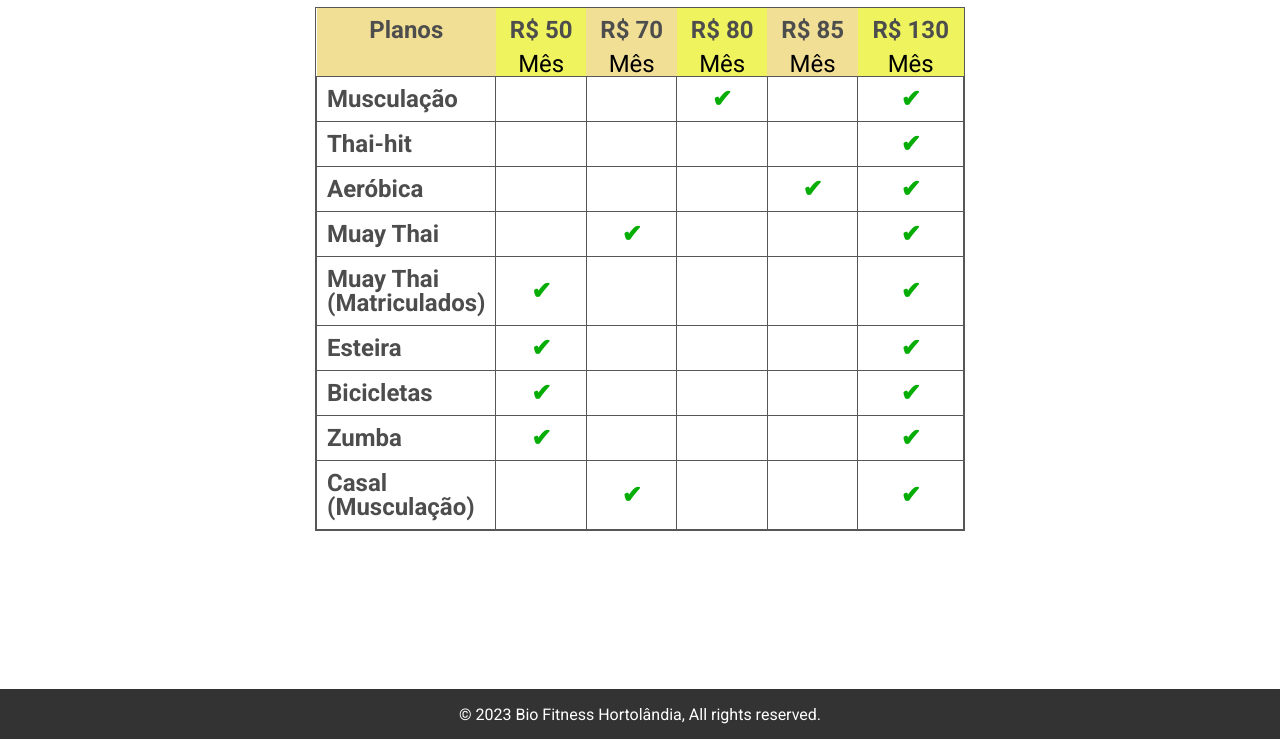
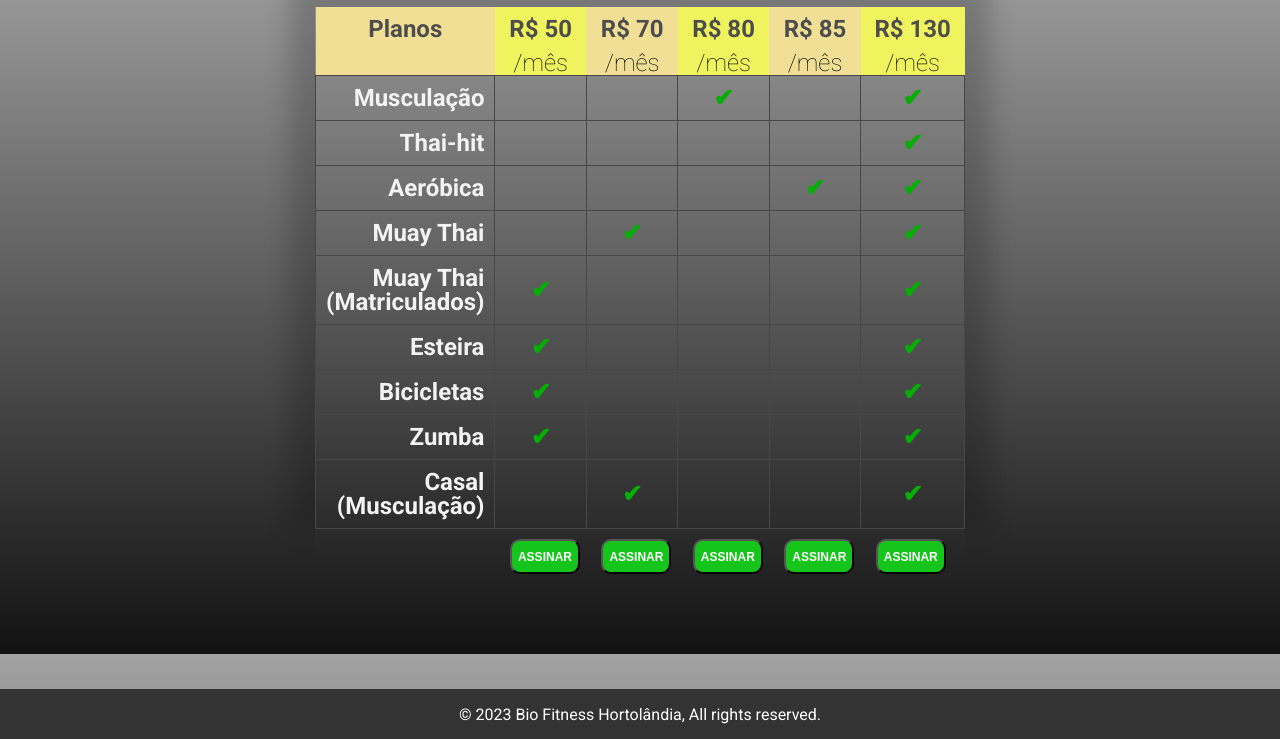
Before and after one commit to Matheus-Juliao/biofitnesshortolandia, a plain HTML site: page plans.html in a window 1280 px wide. Shown: the part 61-800 px from the top of the page. Drawn offline with Linux system fonts and the light colour scheme.

Commit message:
adjust-button-plans

```diff
--- a/css/plans.css
+++ b/css/plans.css
@@ -1,5 +1,10 @@
+
+.body-plans {
+  background: linear-gradient(to top, #121212, #a3a2a2);
+}
+
 .card-plans {
-  border: 1px solid rgb(87, 87, 87);
+  border: 0px solid rgb(180, 180, 180);
   margin: 10px auto 70px auto;
   transition: 0.4s;
   min-width: 540px;
@@ -7,12 +12,11 @@
   margin-bottom: 70px;
 }
 
-.card-plans:hover {
-  box-shadow: 0 8px 16px 0 rgba(0,0,0,0.2);
+.shadow-table {
+  box-shadow: 0px -80px 25px 25px rgba(0,0,0,0.2);
 }
 
 .table-plans-title td {
-  /* border: 1px solid rgb(87, 87, 87); */
   font-size: 150%;
   width: 20%;
 }
@@ -22,7 +26,6 @@
   text-align: center;
   color: rgb(77, 77, 77);
   font-weight: bold;
-  padding-top: 10px;
 }
 
 .table-values td {
@@ -32,6 +35,7 @@
 .table-month {
   font-size: 150%;
   text-align: center;
+  font-weight: 200;
 }
 
 .table-month td:nth-child(odd) {
@@ -54,12 +58,14 @@
   font-size: 150%;
   font-weight: bold;
   width: 20%;
-  color: rgb(77, 77, 77);
+  color: rgb(243, 243, 243);
   padding: 10px;
+  text-align: right;
 }
 
 .table-plans td {
-  border: 1px solid rgb(87, 87, 87);
+  border: 1px solid rgb(71, 71, 71);
+
 }
 
 .checkmark {
@@ -68,30 +74,28 @@
   font-weight: bold;
   text-align: center;
   vertical-align: middle;
-
 }
 
-/* .button {
-    display: inline-block;
-    padding: 15px 25px;
-    cursor: pointer;
-    text-align: center;
-    text-decoration: none;
-    outline: none;
-    color: #000000;
-    background-color: #15c51b;
-    border-radius: 10px;
-    box-shadow: 0 9px #cdcdcd;
-    font-size: 20px;
-    margin-left: auto;
-    margin-right: auto;
-    margin-top: 0px;
-    font-weight: bolder;
-    width: 20%;
-} */
+.button-plans td:nth-child(n+2):nth-child(-n+6) {
+  padding: 10px 0 10px 15px;
+}
+
+.body-plans button {
+  cursor: pointer;
+  color: #ffffff;
+  background-color: #15c51b;
+  border-radius: 10px;
+  font-size: 12px;
+  font-weight: bolder;
+  height: 35px;
+}
+
+.button:hover {
+  background-color: #a5c515;
+}
 
 @media screen and (max-width: 950px) {
-  .card {
-    margin-top: 70px;
+  .card-plans {
+    margin-top: 20px;
   }
 }
--- a/plans.html
+++ b/plans.html
@@ -1,12 +1,12 @@
 <!DOCTYPE html>
 <html lang="pt">
     <head include-html="head.html"></head>
-    <body>
+    <body class="body-plans">
         <header id="retractable-menu" include-html="retractable-menu.html"></header>
         <nav id="navbar" class="navbar" include-html="navbar.html"></nav>
         <main>
         <div class="card-plans">
-            <table>
+            <table class="shadow-table">
                 <tr class="table-values">
                     <td>Planos</td>
                     <td>R$ 50</td>
@@ -17,11 +17,11 @@
                 </tr>
                 <tr class="table-month">
                     <td></td>
-                    <td>Mês</td>
-                    <td>Mês</td>
-                    <td>Mês</td>
-                    <td>Mês</td>
-                    <td>Mês</td>
+                    <td>/mês</td>
+                    <td>/mês</td>
+                    <td>/mês</td>
+                    <td>/mês</td>
+                    <td>/mês</td>
                 </tr>
                 <tr class="table-plans">
                     <td class="tipo">Musculação</td>
@@ -95,17 +95,16 @@
                     <td></td>
                     <td class="checkmark">&#x2714;</td>
                 </tr>
-                <!-- <tr style="height:10px", title="">
+
+                <tr class="button-plans">
                     <td></td>
-                    <td class="button", style="text-align: center; vertical-align: middle;">ASSINAR</td>
-                    <td class="button", style="text-align: center; vertical-align: middle;">ASSINAR</td>
-                    <td class="button", style="text-align: center; vertical-align: middle;">ASSINAR</td>
-                    <td class="button", style="text-align: center; vertical-align: middle;">ASSINAR</td>
-                    <td class="button", style="text-align: center; vertical-align: middle;">ASSINAR</td>
-                    <td></td>
-                </tr> -->
+                    <td><button>ASSINAR</button></td>
+                    <td><button>ASSINAR</button></td>
+                    <td><button>ASSINAR</button></td>
+                    <td><button>ASSINAR</button></td>
+                    <td><button>ASSINAR</button></td>
+                </tr>
             </table>
-
         </main>
 
         <footer include-html="footer.html"></footer>
--- a/retractable-menu.html
+++ b/retractable-menu.html
@@ -9,7 +9,7 @@
             </div>
         </a>
         <a href="plans.html">
-            <div class="link">
+            <div class="link plans-r">
                 <i class="fa fa-usd icon-menu" aria-hidden="true"><p class="themes">Planos</p></i>
             </div>
         </a>
```
